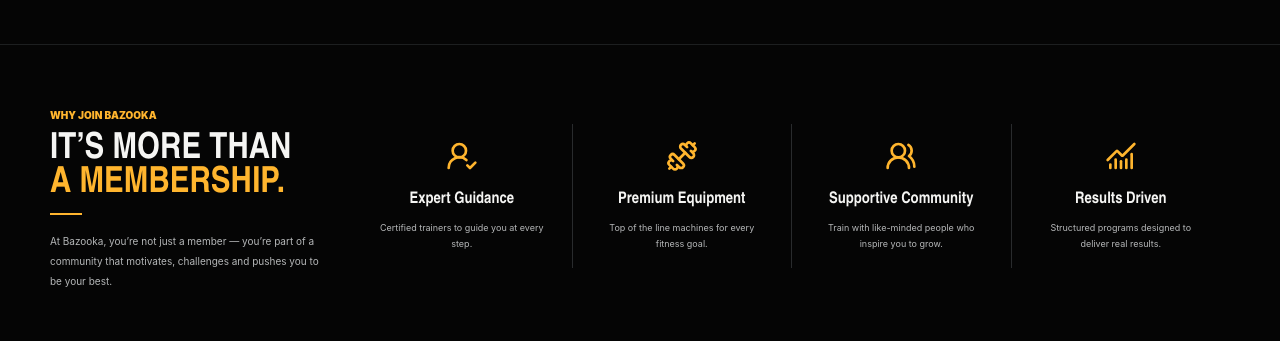
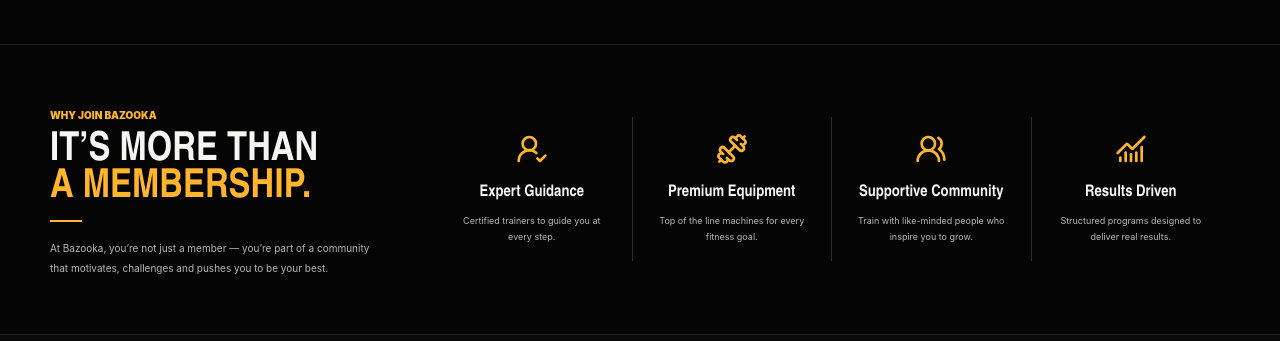
Before and after one commit to Shahzadkhanks19/bazooka-fitness, a Next.js app: page /memberships in a window 1280 px wide. Shown: the part 2780-3121 px from the top of the page. Built offline with nearby package versions, Linux system fonts and the light colour scheme.

Commit message:
Fix membership heading wrapping

```diff
--- a/components/memberships/why-join-section.tsx
+++ b/components/memberships/why-join-section.tsx
@@ -14,12 +14,15 @@ const reasons = [
 export default function WhyJoinSection() {
   return (
     <section className="border-b border-bazooka-border/70 py-14">
-      <div className={`${shell} grid gap-8 lg:grid-cols-[270px_1fr] lg:items-center`}>
-        <motion.div {...reveal}>
+      <div className={`${shell} grid gap-8 lg:grid-cols-[320px_1fr] lg:items-center xl:grid-cols-[350px_1fr]`}>
+        <motion.div {...reveal} className="min-w-0">
           <span className="text-[10px] font-black uppercase text-bazooka-lime">Why Join Bazooka</span>
-          <h2 className="font-display mt-2 text-[36px] font-black uppercase leading-[.95]">It’s More Than<br /><span className="text-bazooka-lime">A Membership.</span></h2>
+          <h2 className="font-display mt-2 text-[34px] font-black uppercase leading-[.94] sm:text-[38px] lg:text-[36px] xl:text-[40px]">
+            <span className="block">It’s More Than</span>
+            <span className="block whitespace-nowrap text-bazooka-lime">A Membership.</span>
+          </h2>
           <span className="mt-3 block h-[2px] w-8 bg-bazooka-lime" />
-          <p className="mt-4 text-[10px] leading-5 text-bazooka-text-secondary">At Bazooka, you’re not just a member — you’re part of a community that motivates, challenges and pushes you to be your best.</p>
+          <p className="mt-4 max-w-[320px] text-[10px] leading-5 text-bazooka-text-secondary">At Bazooka, you’re not just a member — you’re part of a community that motivates, challenges and pushes you to be your best.</p>
         </motion.div>
 
         <div className="grid sm:grid-cols-2 lg:grid-cols-4">
```
